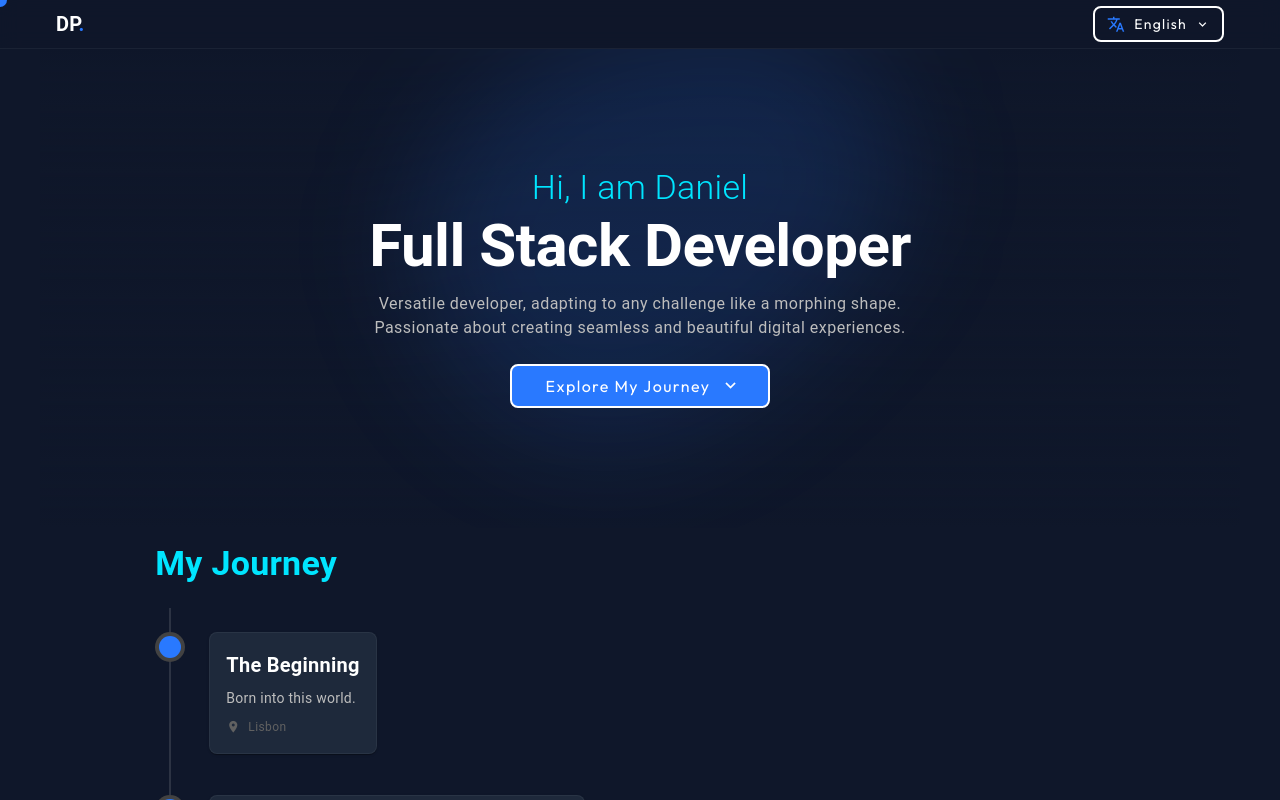
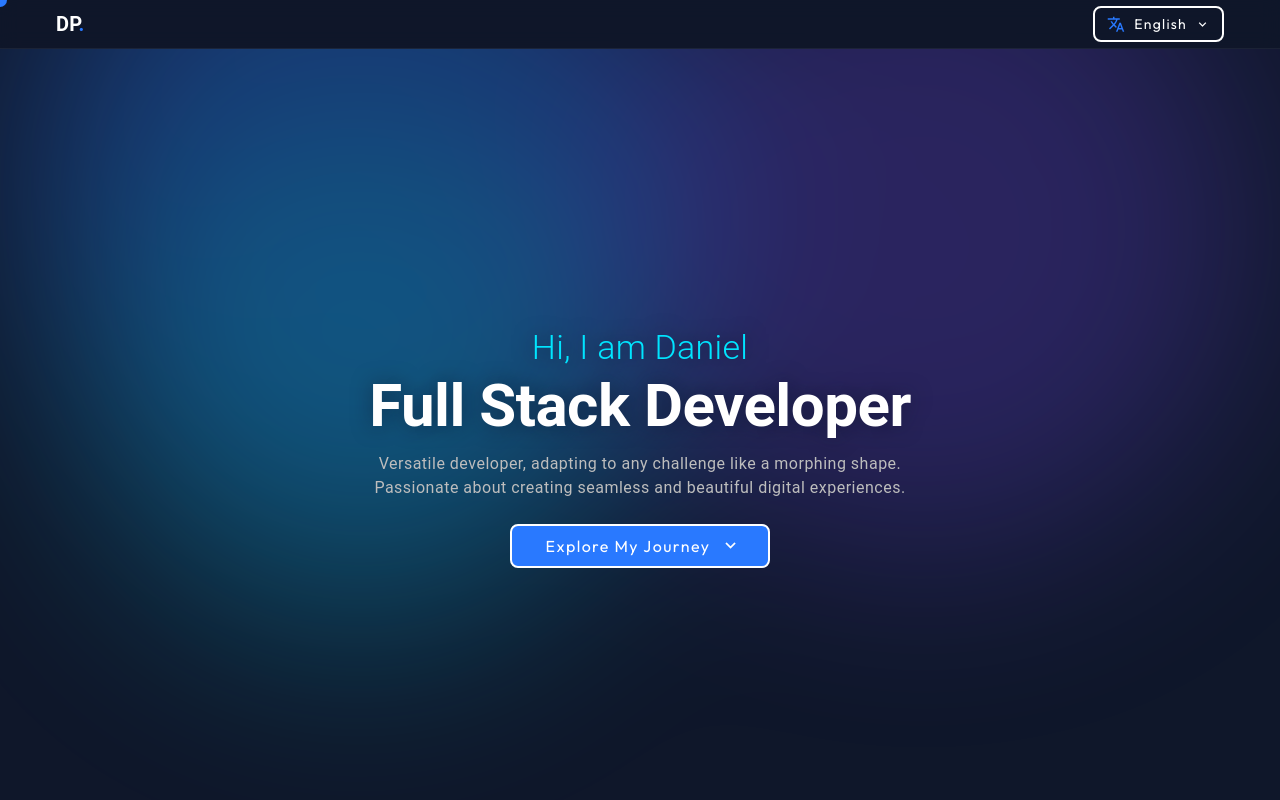
Before and after one commit to Dani12600000/DP_FrontLab, a Nuxt app: page / in a window 1280 px wide. Shown: the top 800 px of the page. Built offline with nearby package versions, Linux system fonts and the light colour scheme.

Commit message:
feat: implement random background to the heroSection and improved template

```diff
--- a/assets/css/main.css
+++ b/assets/css/main.css
@@ -22,6 +22,11 @@ body {
 /* Tighten Vuetify containers */
 .v-container {
   max-width: 1200px !important;
+}
+
+.hero-section.v-container {
+  max-width: none !important;
+  width: 100vw !important;
 }
 
 /* Custom Scrollbar */
--- a/components/HeroSection.vue
+++ b/components/HeroSection.vue
@@ -3,11 +3,11 @@
     fluid
     class="hero-section pa-0 d-flex align-center position-relative overflow-hidden"
   >
-    <!-- Abstract Background -->
-    <div class="blob-container">
-       <svg viewBox="0 0 200 200" xmlns="http://www.w3.org/2000/svg">
-        <path fill="#2979FF" d="M44.7,-76.4C58.9,-69.2,71.8,-59.1,79.6,-46.9C87.4,-34.7,90.1,-20.4,85.8,-7.4C81.5,5.6,70.2,17.3,60.2,27.3C50.2,37.3,41.5,45.6,31.7,52.3C21.9,59,11,64.1,-1.2,66.2C-13.4,68.3,-26.8,67.4,-38.3,61.5C-49.8,55.6,-59.4,44.7,-66.2,32.3C-73,19.9,-77,6,-74.6,-6.9C-72.2,-19.8,-63.4,-31.7,-53.4,-41.8C-43.4,-51.9,-32.2,-60.2,-20.1,-65.4C-8,-70.6,5,-72.7,19,-73.8" transform="translate(100 100)" style="opacity: 0.15;" />
-      </svg>
+    <!-- Abstract Dynamic Background -->
+    <div class="blob-wrapper">
+      <div class="blob blob-secondary"></div>
+      <div class="blob blob-random-1"></div>
+      <div class="blob blob-random-2"></div>
     </div>
 
     <!-- Content -->
@@ -40,30 +40,116 @@
 </template>
 
 <script setup lang="ts">
-const { bio } = usePortfolioData()
+import { onMounted } from 'vue'
+import { gsap } from 'gsap'
+
+// Define the shape of bio to avoid TS errors if auto-import is delayed
+interface Bio {
+  name: string;
+  description: string;
+}
+
+const { bio } = usePortfolioData() as { bio: Bio }
+
+onMounted(() => {
+  if (import.meta.client) {
+    const blobs = document.querySelectorAll('.blob')
+
+    blobs.forEach((blob, index) => {
+      const element = blob as HTMLElement
+
+      // Set initial random positions
+      gsap.set(element, {
+        x: (Math.random() - 0.5) * 800,
+        y: (Math.random() - 0.5) * 600,
+        scale: 0.8 + Math.random() * 0.5,
+      })
+
+      // Animate movement and shape
+      gsap.to(element, {
+        duration: 15 + Math.random() * 10,
+        x: () => (Math.random() - 0.5) * 1000,
+        y: () => (Math.random() - 0.5) * 800,
+        rotation: 360,
+        scale: () => 1 + Math.random() * 0.8,
+        borderRadius: () => {
+          const r1 = 30 + Math.random() * 40
+          const r2 = 30 + Math.random() * 40
+          const r3 = 30 + Math.random() * 40
+          const r4 = 30 + Math.random() * 40
+          return `${r1}% ${100-r1}% ${r2}% ${100-r2}% / ${r3}% ${r4}% ${100-r4}% ${100-r3}%`
+        },
+        repeat: -1,
+        yoyo: true,
+        ease: "sine.inOut",
+        delay: index * 2
+      })
+    })
+  }
+})
 </script>
 
 <style scoped>
 .hero-section {
-  min-height: 60vh;
-  width: 100%;
-  background: linear-gradient(180deg, rgba(15, 23, 42, 0) 0%, rgba(15, 23, 42, 1) 100%);
+  height: 100vh;
+  min-height: 100vh;
+  width: 100vw;
+  background: #0F172A;
+  margin-left: calc(-50vw + 50%);
+  margin-right: calc(-50vw + 50%);
+  position: relative;
+  left: 50%;
+  right: 50%;
+  transform: translateX(-50%);
 }
 
-.blob-container {
+.blob-wrapper {
   position: absolute;
-  top: 40%;
+  top: 50%;
   left: 50%;
   transform: translate(-50%, -50%);
-  width: 80%;
-  max-width: 600px;
+  width: 100%;
+  height: 100%;
   z-index: 1;
   pointer-events: none;
-  filter: blur(60px);
+  filter: blur(100px); /* Increased blur for more "foggy" effect */
+  opacity: 0.5;
+}
+
+.blob {
+  position: absolute;
+  width: 50vw;
+  height: 50vw;
+  max-width: 600px;
+  max-height: 600px;
+  background: #2979FF;
+  border-radius: 50%;
+  left: 25%;
+  top: 15%;
+}
+
+.blob-secondary {
+  background: #2979FF; /* Secondary Color */
+  opacity: 0.7;
+}
+
+.blob-random-1 {
+  background: #7c4dff; /* Deep Purple */
+  opacity: 0.5;
+}
+
+.blob-random-2 {
+  background: #00e5ff; /* Primary/Cyan */
+  opacity: 0.4;
 }
 
 .content-layer {
   position: relative;
   z-index: 2;
 }
+
+/* Ensure content is readable over blobs */
+h1, h2 {
+  text-shadow: 0 0 20px rgba(15, 23, 42, 0.5);
+}
 </style>
```
